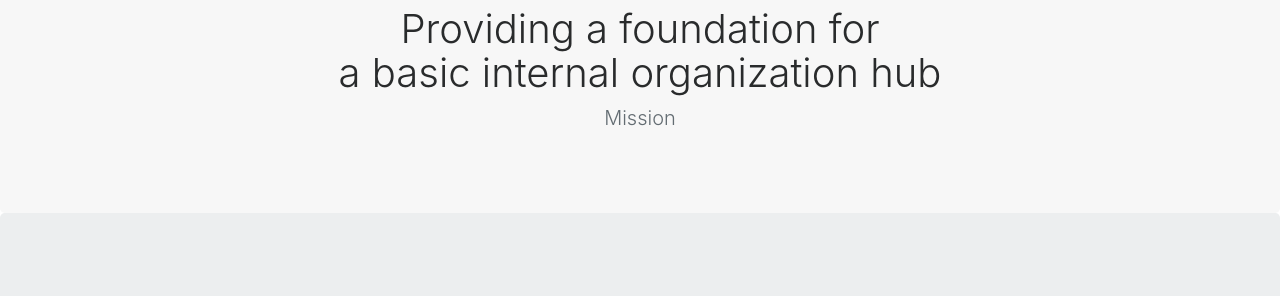
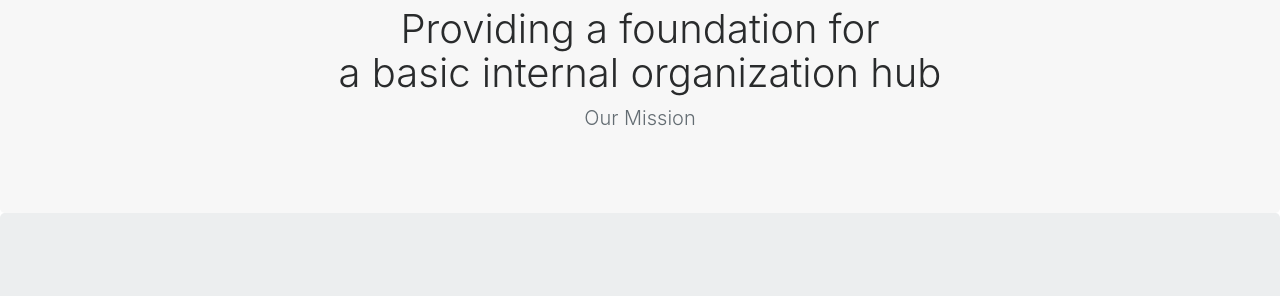
Before and after one commit to lightster/hub, a Jekyll site: the page built from index.md, in a window 1280 px wide and 900 px high. Shown: the part 227-523 px from the top of the window. Built offline with Jekyll 4.4.1, drawn with Linux system fonts in a browser that asks for light colours; nearby versions of some CDN libraries; comment, search, counter and statistics services are not loaded.

Commit message:
Display "Our" in front of "Mission" if no org name
If no organization name is set in _config.yml, display "Our" in front
of the "Mission" title (i.e. "Our Mission")

```diff
--- a/_includes/organization.html
+++ b/_includes/organization.html
@@ -4,7 +4,7 @@
       {{ site.mission_statement }}
     </h1>
 
-    <div class="section-title text-muted">{{ site.organization_name }} Mission</div>
+    <div class="section-title text-muted">{{ site.organization_name | default: "Our" }} Mission</div>
   </div>
 </section>
 
```
